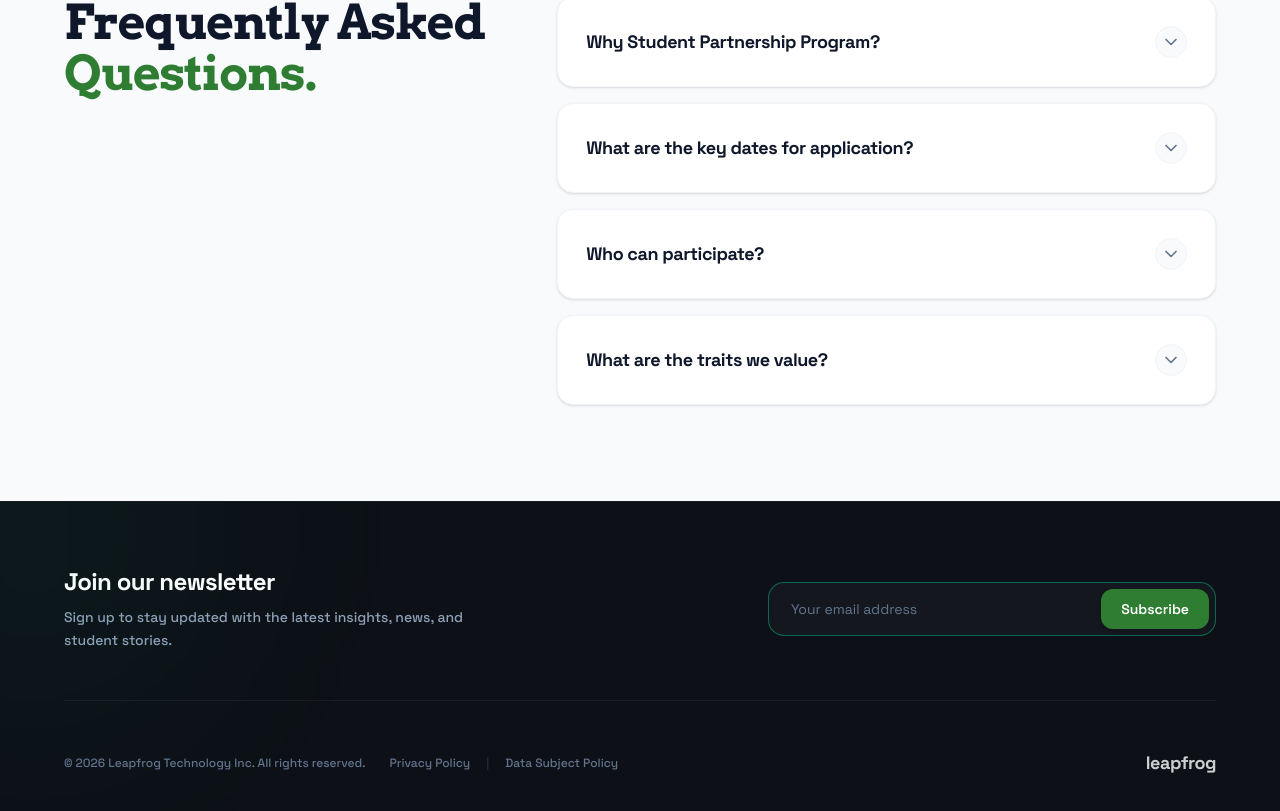
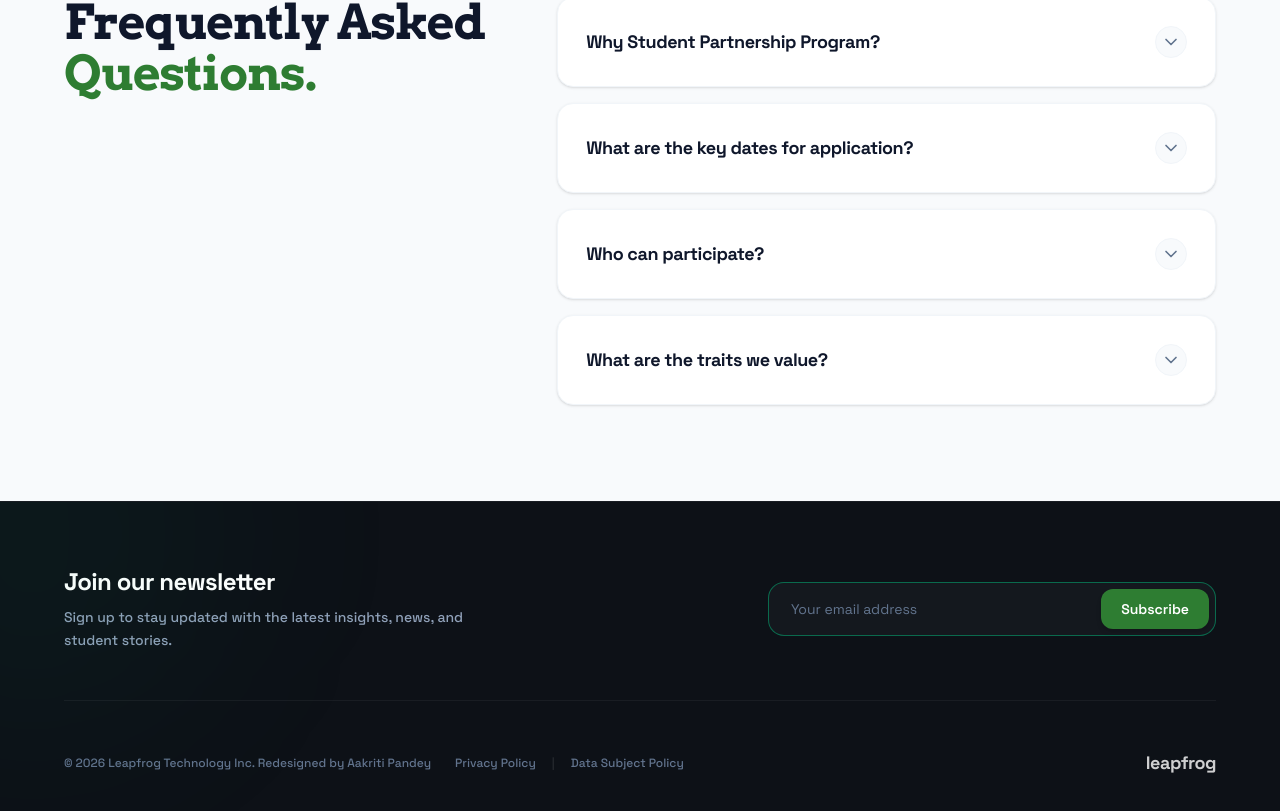
Before and after one commit to pandeyaakriti/lspp-redesign, a React (Vite) app: page / in a window 1280 px wide. Shown: the part 6392-7203 px from the top of the page. Built offline with nearby package versions, Linux system fonts and the light colour scheme.

Commit message:
feat: finalize lspp frontend layout assignment

```diff
--- a/src/layouts/Footer.tsx
+++ b/src/layouts/Footer.tsx
@@ -53,7 +53,7 @@ export const Footer: React.FC = () => {
 
           {/* Copyright & Legal links */}
           <div className="flex flex-col sm:flex-row items-center gap-4 sm:gap-6 text-center sm:text-left">
-            <span>&copy; {new Date().getFullYear()} Leapfrog Technology Inc. All rights reserved.</span>
+            <span>&copy; {new Date().getFullYear()} Leapfrog Technology Inc. Redesigned by Aakriti Pandey</span>
             <div className="flex items-center gap-4">
               <a href="#" className="hover:text-emerald-500 transition-colors duration-200">Privacy Policy</a>
               <span className="text-white/10 text-xs">|</span>
```
